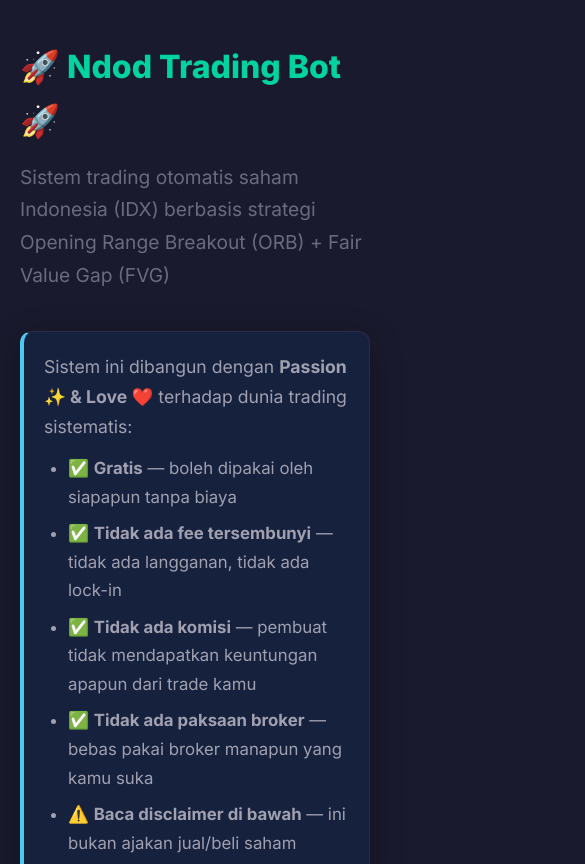
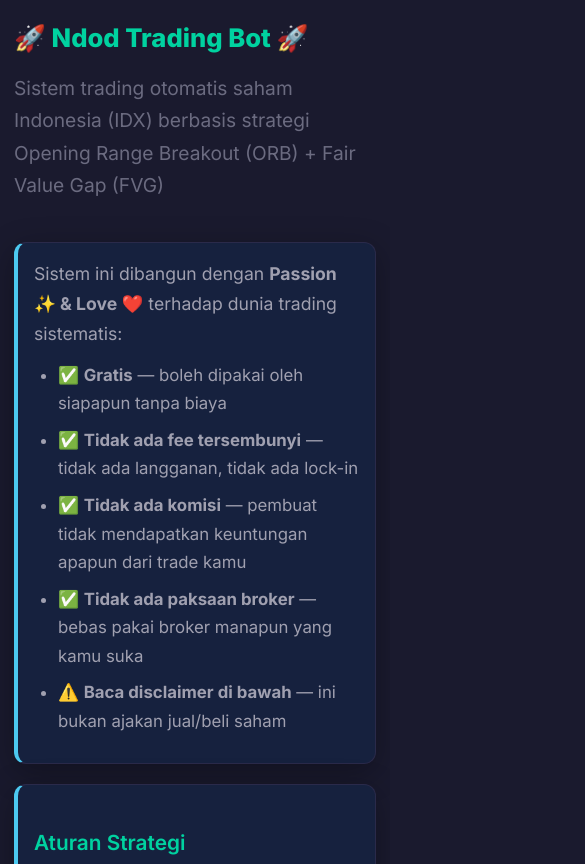
Before and after one commit to ndodhendro/ndod-trading-bot-documentation, a plain HTML site: page index.html in a window 390 px wide. Shown: the top 864 px of the page, 585 px wide, since content can reach past the window. Drawn offline with nearby package versions, Linux system fonts and the light colour scheme.

Commit message:
Add files via upload

```diff
--- a/styles.css
+++ b/styles.css
@@ -215,10 +215,14 @@ canvas { width: 100% !important; }
 
 /* ── Responsive ─── */
 @media (max-width: 768px) {
-    h1 { font-size: 2rem; }
-    h2 { font-size: 1.5rem; }
-    .metrics-grid { grid-template-columns: repeat(2, 1fr); }
-    .card { padding: 20px; }
+    body { padding: 16px 10px; }
+    h1 { font-size: 1.6rem; }
+    h2 { font-size: 1.3rem; }
+    .metrics-grid { grid-template-columns: 1fr; }
+    .card { padding: 16px; }
+    .signal-box { font-size: 0.8rem; padding: 14px; overflow-x: auto; }
+    table { font-size: 0.8rem; display: block; overflow-x: auto; }
+    .container { padding: 0 4px; }
 }
 
 /* ── Subtitle ─── */
```
